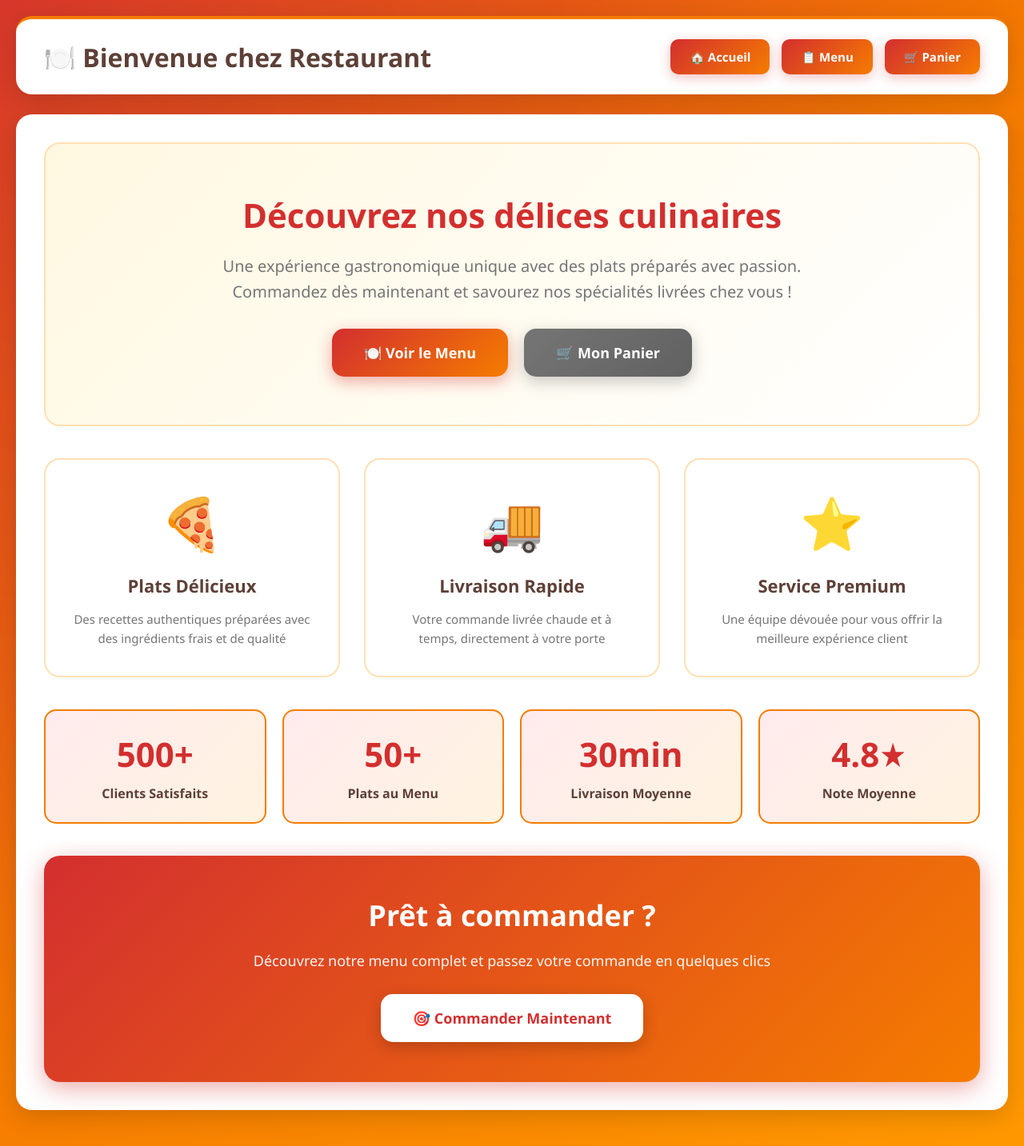
After one commit to abd-elmoumen-guezlane/resturant-mangment-system, a Django app: page / in a window 1280 px wide. The commit adds this page. Shown: the whole page at 80% size. Run offline with Django 5.2, Linux system fonts and the light colour scheme.

Commit message:
add home page+new database

```diff
--- a/restaurant_system/menu/templates/menu/base.html
+++ b/restaurant_system/menu/templates/menu/base.html
@@ -179,6 +179,7 @@
             <h1>{% block header_title %}🍽️ Restaurant{% endblock %}</h1>
             <div class="header-actions">
                 {% block header_actions %}
+                <a href="{% url 'home' %}" class="btn">🏠 Accueil</a>
                 <a href="{% url 'menu-list' %}" class="btn">📋 Menu</a>
                 <a href="{% url 'cart' %}" class="btn">
                     🛒 Panier
--- /dev/null
+++ b/restaurant_system/menu/templates/menu/home.html
@@ -0,0 +1,304 @@
+{% extends 'menu/base.html' %}
+
+{% block title %}Accueil - Restaurant{% endblock %}
+
+{% block header_title %}🍽️ Bienvenue chez Restaurant{% endblock %}
+
+{% block extra_css %}
+<style>
+    .hero {
+        text-align: center;
+        padding: 60px 20px;
+        background: linear-gradient(135deg, #fff8e1 0%, #ffffff 100%);
+        border-radius: 20px;
+        margin-bottom: 40px;
+        border: 2px solid #ffe0b2;
+    }
+
+    .hero h2 {
+        color: #d32f2f;
+        font-size: 42px;
+        margin-bottom: 20px;
+        font-weight: 700;
+    }
+
+    .hero p {
+        color: #757575;
+        font-size: 20px;
+        margin-bottom: 30px;
+        line-height: 1.6;
+    }
+
+    .hero-buttons {
+        display: flex;
+        gap: 20px;
+        justify-content: center;
+        flex-wrap: wrap;
+    }
+
+    .hero-btn {
+        background: linear-gradient(135deg, #d32f2f 0%, #f57c00 100%);
+        color: white;
+        padding: 18px 40px;
+        border: none;
+        border-radius: 15px;
+        font-size: 18px;
+        font-weight: 700;
+        cursor: pointer;
+        text-decoration: none;
+        display: inline-flex;
+        align-items: center;
+        gap: 10px;
+        transition: all 0.3s ease;
+        box-shadow: 0 6px 20px rgba(211, 47, 47, 0.4);
+    }
+
+    .hero-btn:hover {
+        transform: translateY(-3px);
+        box-shadow: 0 10px 30px rgba(211, 47, 47, 0.5);
+    }
+
+    .hero-btn.secondary {
+        background: linear-gradient(135deg, #757575 0%, #616161 100%);
+        box-shadow: 0 6px 20px rgba(117, 117, 117, 0.4);
+    }
+
+    .features {
+        display: grid;
+        grid-template-columns: repeat(auto-fit, minmax(280px, 1fr));
+        gap: 30px;
+        margin-bottom: 40px;
+    }
+
+    .feature-card {
+        background: white;
+        border: 2px solid #ffe0b2;
+        border-radius: 20px;
+        padding: 35px;
+        text-align: center;
+        transition: all 0.3s ease;
+        position: relative;
+        overflow: hidden;
+    }
+
+    .feature-card::before {
+        content: '';
+        position: absolute;
+        top: 0;
+        left: 0;
+        right: 0;
+        height: 5px;
+        background: linear-gradient(135deg, #d32f2f 0%, #f57c00 100%);
+        transform: scaleX(0);
+        transition: transform 0.3s ease;
+    }
+
+    .feature-card:hover {
+        transform: translateY(-8px);
+        box-shadow: 0 12px 35px rgba(0, 0, 0, 0.15);
+        border-color: #f57c00;
+    }
+
+    .feature-card:hover::before {
+        transform: scaleX(1);
+    }
+
+    .feature-icon {
+        font-size: 64px;
+        margin-bottom: 20px;
+        display: block;
+    }
+
+    .feature-card h3 {
+        color: #5d4037;
+        font-size: 22px;
+        margin-bottom: 15px;
+        font-weight: 700;
+    }
+
+    .feature-card p {
+        color: #757575;
+        font-size: 15px;
+        line-height: 1.6;
+    }
+
+    .stats {
+        display: grid;
+        grid-template-columns: repeat(auto-fit, minmax(200px, 1fr));
+        gap: 20px;
+        margin-bottom: 40px;
+    }
+
+    .stat-card {
+        background: linear-gradient(135deg, #ffebee 0%, #fff3e0 100%);
+        border: 2px solid #f57c00;
+        border-radius: 15px;
+        padding: 25px;
+        text-align: center;
+    }
+
+    .stat-number {
+        font-size: 42px;
+        font-weight: 700;
+        color: #d32f2f;
+        margin-bottom: 10px;
+    }
+
+    .stat-label {
+        color: #5d4037;
+        font-size: 16px;
+        font-weight: 600;
+    }
+
+    .cta-section {
+        background: linear-gradient(135deg, #d32f2f 0%, #f57c00 100%);
+        border-radius: 20px;
+        padding: 50px 40px;
+        text-align: center;
+        color: white;
+        box-shadow: 0 8px 30px rgba(211, 47, 47, 0.4);
+    }
+
+    .cta-section h2 {
+        font-size: 36px;
+        margin-bottom: 20px;
+        font-weight: 700;
+    }
+
+    .cta-section p {
+        font-size: 18px;
+        margin-bottom: 30px;
+        opacity: 0.95;
+    }
+
+    .cta-btn {
+        background: white;
+        color: #d32f2f;
+        padding: 18px 40px;
+        border: none;
+        border-radius: 15px;
+        font-size: 18px;
+        font-weight: 700;
+        cursor: pointer;
+        text-decoration: none;
+        display: inline-flex;
+        align-items: center;
+        gap: 10px;
+        transition: all 0.3s ease;
+        box-shadow: 0 6px 20px rgba(0, 0, 0, 0.2);
+    }
+
+    .cta-btn:hover {
+        transform: translateY(-3px);
+        box-shadow: 0 10px 30px rgba(0, 0, 0, 0.3);
+    }
+
+    @media (max-width: 768px) {
+        .hero h2 {
+            font-size: 32px;
+        }
+
+        .hero p {
+            font-size: 16px;
+        }
+
+        .hero-buttons {
+            flex-direction: column;
+        }
+
+        .hero-btn {
+            width: 100%;
+            justify-content: center;
+        }
+
+        .features {
+            grid-template-columns: 1fr;
+        }
+
+        .cta-section h2 {
+            font-size: 28px;
+        }
+
+        .cta-section p {
+            font-size: 16px;
+        }
+    }
+</style>
+{% endblock %}
+
+{% block content %}
+<div class="content">
+    <!-- Hero Section -->
+    <div class="hero">
+        <h2>Découvrez nos délices culinaires</h2>
+        <p>
+            Une expérience gastronomique unique avec des plats préparés avec passion.<br>
+            Commandez dès maintenant et savourez nos spécialités livrées chez vous !
+        </p>
+        <div class="hero-buttons">
+            <a href="{% url 'menu-list' %}" class="hero-btn">
+                🍽️ Voir le Menu
+            </a>
+            <a href="{% url 'cart' %}" class="hero-btn secondary">
+                🛒 Mon Panier
+            </a>
+        </div>
+    </div>
+
+    <!-- Features Section -->
+    <div class="features">
+        <div class="feature-card">
+            <span class="feature-icon">🍕</span>
+            <h3>Plats Délicieux</h3>
+            <p>
+                Des recettes authentiques préparées avec des ingrédients frais et de qualité
+            </p>
+        </div>
+        <div class="feature-card">
+            <span class="feature-icon">🚚</span>
+            <h3>Livraison Rapide</h3>
+            <p>
+                Votre commande livrée chaude et à temps, directement à votre porte
+            </p>
+        </div>
+        <div class="feature-card">
+            <span class="feature-icon">⭐</span>
+            <h3>Service Premium</h3>
+            <p>
+                Une équipe dévouée pour vous offrir la meilleure expérience client
+            </p>
+        </div>
+    </div>
+
+    <!-- Stats Section -->
+    <div class="stats">
+        <div class="stat-card">
+            <div class="stat-number">500+</div>
+            <div class="stat-label">Clients Satisfaits</div>
+        </div>
+        <div class="stat-card">
+            <div class="stat-number">50+</div>
+            <div class="stat-label">Plats au Menu</div>
+        </div>
+        <div class="stat-card">
+            <div class="stat-number">30min</div>
+            <div class="stat-label">Livraison Moyenne</div>
+        </div>
+        <div class="stat-card">
+            <div class="stat-number">4.8★</div>
+            <div class="stat-label">Note Moyenne</div>
+        </div>
+    </div>
+
+    <!-- CTA Section -->
+    <div class="cta-section">
+        <h2>Prêt à commander ?</h2>
+        <p>
+            Découvrez notre menu complet et passez votre commande en quelques clics
+        </p>
+        <a href="{% url 'menu-list' %}" class="cta-btn">
+            🎯 Commander Maintenant
+        </a>
+    </div>
+</div>
+{% endblock %}
--- a/restaurant_system/menu/urls.py
+++ b/restaurant_system/menu/urls.py
@@ -1,5 +1,6 @@
 from django.urls import path
 from .views import (
+    home_view,
     menu_list_view,
     cart_view,
     checkout_view,
@@ -7,6 +8,7 @@ from .views import (
 )
 
 urlpatterns = [
+    path('', home_view, name='home'),
     path('menu/', menu_list_view, name='menu-list'),
     path('cart/', cart_view, name='cart'),
     path('checkout/', checkout_view, name='checkout'),
--- a/restaurant_system/menu/views.py
+++ b/restaurant_system/menu/views.py
@@ -30,6 +30,18 @@ class MenuItemViewSet(viewsets.ModelViewSet):
 # ============================================
 # Vues Templates pour les clients
 # ============================================
+
+def home_view(request):
+    """Page d'accueil du restaurant"""
+    # Calculer le nombre d'articles dans le panier
+    cart = request.session.get('cart', {})
+    cart_count = sum(cart.values())
+
+    context = {
+        'cart_count': cart_count,
+    }
+    return render(request, 'menu/home.html', context)
+
 
 def menu_list_view(request):
     """Affiche le menu avec possibilité de filtrer par catégorie"""
```
Also changed, not shown: restaurant_system/restaurant_system/settings.py (+8 -2 lines), restaurant_system/db.sqlite3 (deleted).
